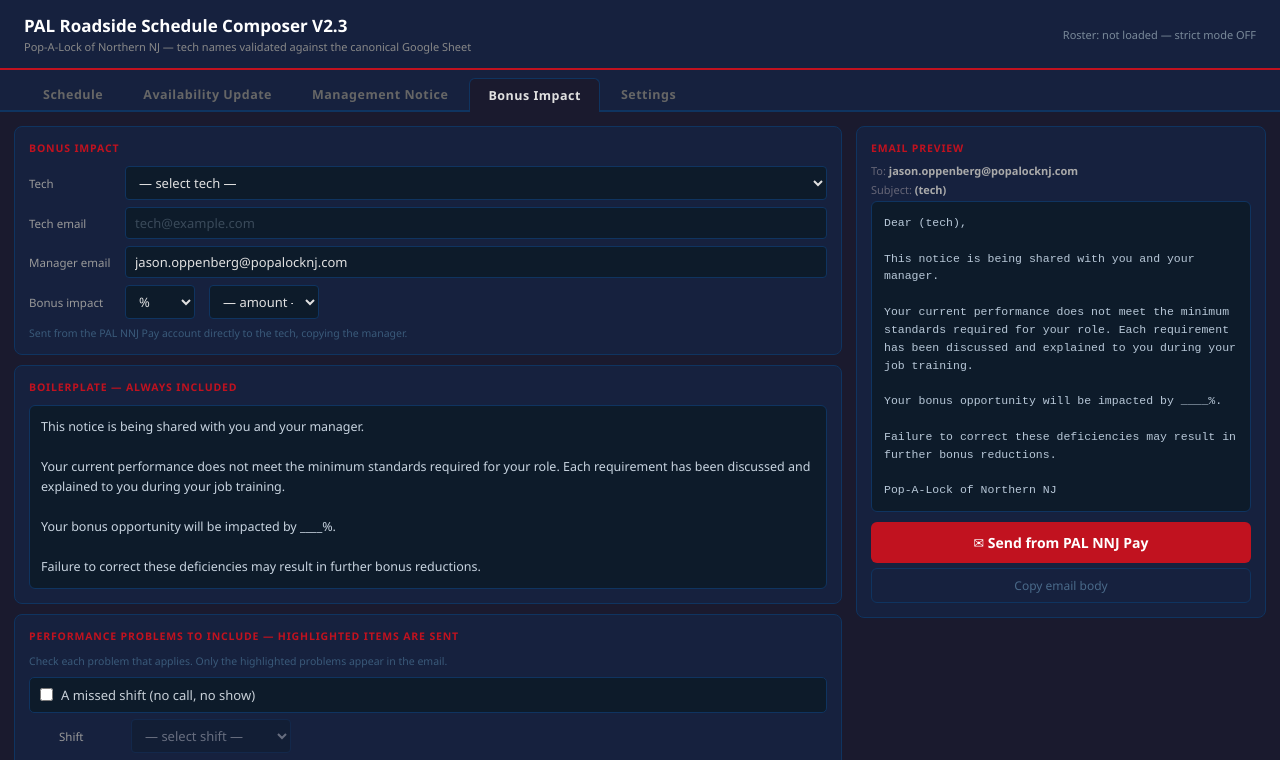
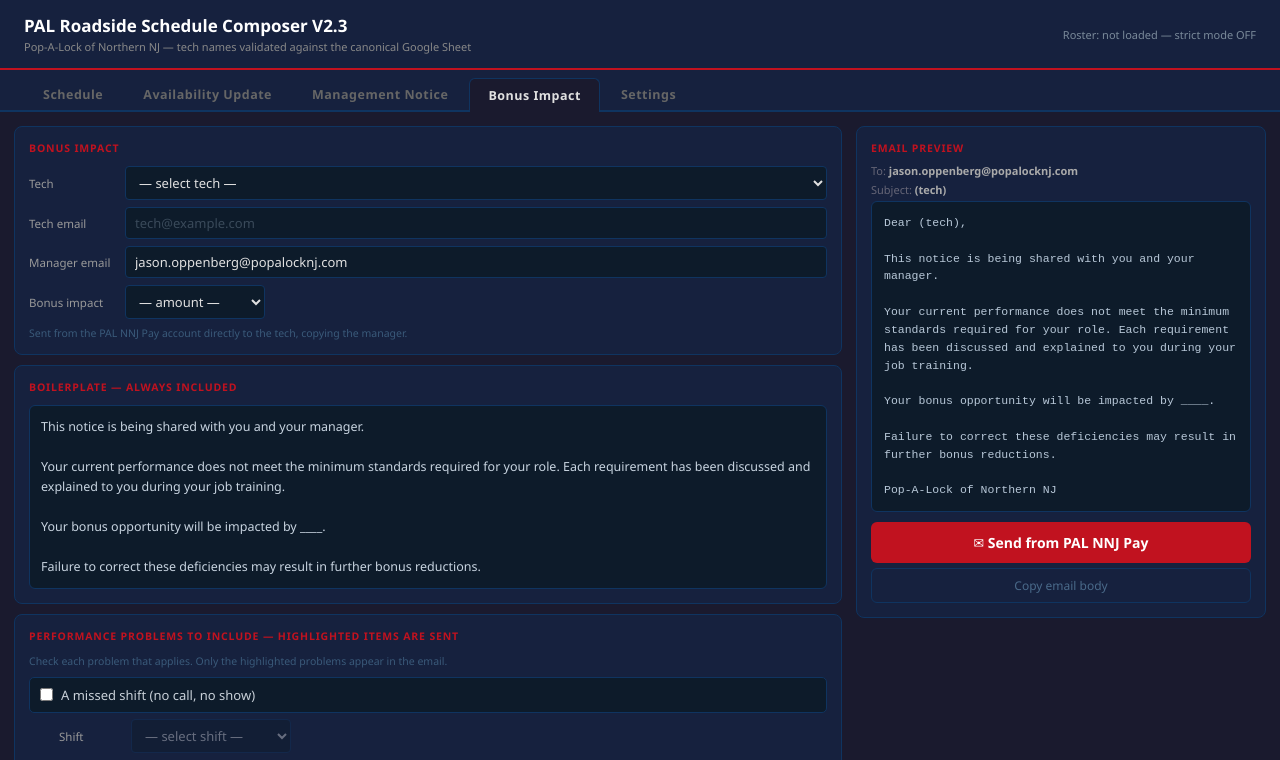
Before and after one commit to TomWilliams291/pal-schedule-composer, a plain HTML site: page index.html in a window 1280 px wide. Both pictures are taken after a click on the button "Bonus Impact". Shown: the top 760 px of the page. Drawn offline with Linux system fonts and the light colour scheme; no server answers.

Commit message:
Bonus Impact: drop unit toggle, add $50 to the single amount list
Reverts the two-select layout to a single Bonus-impact dropdown.  The
options are the existing 5/10/20…100% ladder with $50 appended, and the
option's visible label is stored directly as its value so the preview
can drop it straight into the sentence ("impacted by $50.").  sw.js
cache bumped to v38.

Co-Authored-By: Claude Opus 4.7 <noreply@anthropic.com>

```diff
--- a/index.html
+++ b/index.html
@@ -366,7 +366,7 @@ input[type=checkbox]{accent-color:#c1121f;cursor:pointer}
     <div class="row"><span class="lbl">Tech</span><select id="bonusTech" onchange="onBonusTechChange();updBonus()"><option value="">&mdash; select tech &mdash;</option></select></div>
     <div class="row"><span class="lbl">Tech email</span><input type="text" id="bonusEmail" placeholder="tech@example.com" oninput="updBonus()"></div>
     <div class="row"><span class="lbl">Manager email</span><input type="text" id="bonusMgrEmail" oninput="updBonus()"></div>
-    <div class="row"><span class="lbl">Bonus impact</span><select id="bonusUnit" onchange="onBonusUnitChange();updBonus()" style="max-width:70px"><option value="pct">%</option><option value="dol">$</option></select><select id="bonusAmt" onchange="updBonus()" style="max-width:110px;margin-left:6px"><option value="">&mdash; amount &mdash;</option></select></div>
+    <div class="row"><span class="lbl">Bonus impact</span><select id="bonusAmt" onchange="updBonus()" style="max-width:140px"><option value="">&mdash; amount &mdash;</option></select></div>
     <div class="hint" style="margin-top:2px">Sent from the PAL&nbsp;NNJ&nbsp;Pay account directly to the tech, copying the manager.</div>
   </div>
 
@@ -1168,34 +1168,27 @@ function bonusImpactLine(amt) {
   return `Your bonus opportunity will be impacted by ${amt}.`;
 }
 
-// Format the currently-selected impact amount for display.  Uses the unit
-// toggle (% or $) and the chosen amount; falls back to a placeholder so the
-// boilerplate still reads sensibly before an amount is picked.
-function bonusAmtText() {
-  const amt = v('bonusAmt');
-  if (!amt) return v('bonusUnit') === 'dol' ? '$____' : '____%';
-  return v('bonusUnit') === 'dol' ? `$${amt}` : `${amt}%`;
-}
-
-// Repopulate the amount dropdown when the unit toggle changes.  Percentages
-// are the original 5, 10, 20 … 100 ladder; dollar amounts are a short list
-// anchored at $50 (the only value currently in use — add more here if the
-// business adopts additional flat amounts).
-const BONUS_PCTS = [5, ...Array.from({length: 10}, (_, i) => (i + 1) * 10)];
-const BONUS_DOLS = [50];
+// The amount dropdown stores the fully-formatted label as its value ("5%",
+// "$50", …), so the preview can drop it straight into the sentence.  Falls
+// back to a blank-line placeholder before anything is picked.
+function bonusAmtText() { return v('bonusAmt') || '____'; }
+
+// Single flat list of every bonus-impact choice.  Percentages first, then
+// any flat-dollar amounts — add more entries here if the business adopts
+// additional values.
+const BONUS_AMOUNTS = [
+  '5%', '10%', '20%', '30%', '40%', '50%', '60%', '70%', '80%', '90%', '100%',
+  '$50',
+];
 function populateBonusAmt() {
-  const sel  = document.getElementById('bonusAmt');
-  const unit = v('bonusUnit');
+  const sel = document.getElementById('bonusAmt');
   sel.innerHTML = '<option value="">— amount —</option>';
-  const vals = unit === 'dol' ? BONUS_DOLS : BONUS_PCTS;
-  for (const n of vals) {
+  for (const label of BONUS_AMOUNTS) {
     const o = document.createElement('option');
-    o.value = String(n);
-    o.textContent = unit === 'dol' ? `$${n}` : `${n}%`;
+    o.value = label; o.textContent = label;
     sel.appendChild(o);
   }
 }
-function onBonusUnitChange() { populateBonusAmt(); }
 const BONUS_FAILURE_LINE =
   'Failure to correct these deficiencies may result in further bonus reductions.';
 
@@ -1438,8 +1431,6 @@ function resetBonusForm() {
   document.getElementById('bonusTech').value = '';
   document.getElementById('bonusEmail').value = '';
   document.getElementById('bonusMgrEmail').value = NOTICE_MANAGER;
-  document.getElementById('bonusUnit').value = 'pct';
-  populateBonusAmt();
   document.getElementById('bonusAmt').value = '';
   document.querySelectorAll('#bonusTab input[type=checkbox]').forEach(cb => {
     cb.checked = false; toggleNoticeItem(cb);
--- a/sw.js
+++ b/sw.js
@@ -5,7 +5,7 @@
 // CSV, Gmail compose URL).  Bump CACHE_NAME any time the app shell
 // asset list or any cached asset's content changes.
 
-const CACHE_NAME = 'pal-composer-shell-v37';
+const CACHE_NAME = 'pal-composer-shell-v38';
 const APP_SHELL = [
   './',
   './index.html',
```
